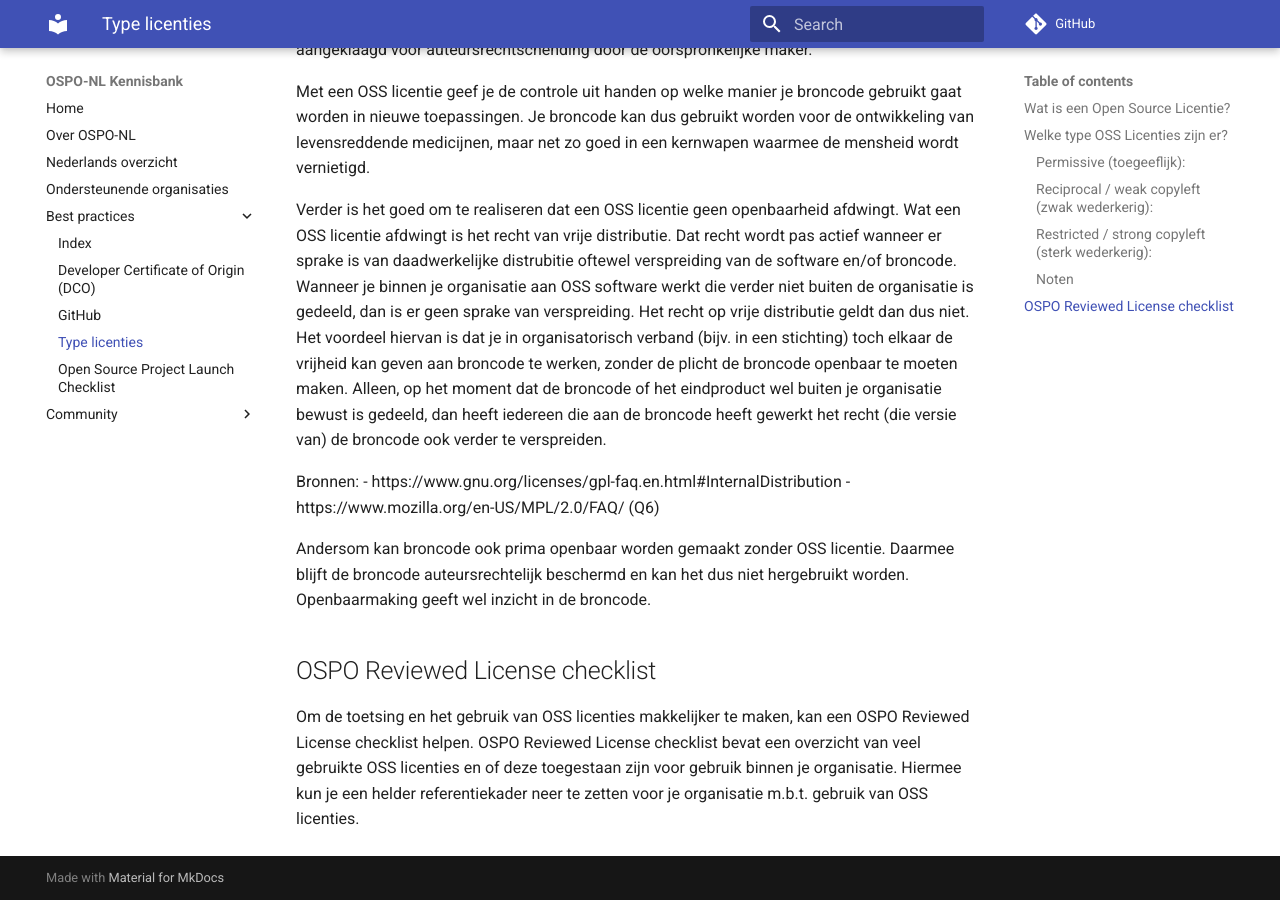
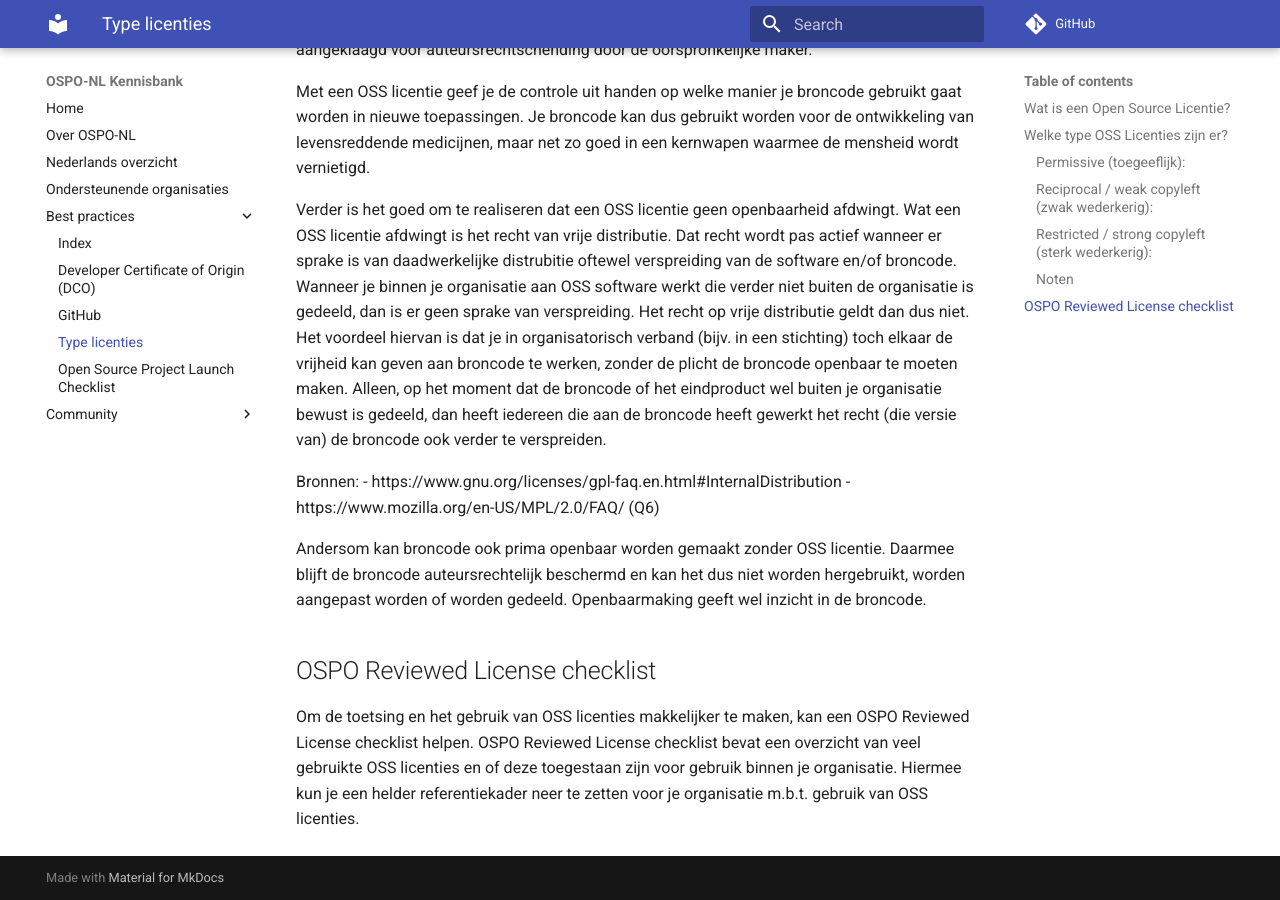
Before and after one commit to ospo-nl/kennisbank, an MkDocs documentation site: the page built from docs/Best practices/Type licenties.md, in a window 1280 px wide and 900 px high, scrolled down 2433 px. Built offline with MkDocs 1.6.1 and Material for MkDocs 9.7.7, drawn with Linux system fonts in a browser that asks for light colours; comment, search, counter and statistics services are not loaded.

Commit message:
Update docs/Best practices/Type licenties.md
Co-authored-by: Jonas van den Bogaard <3628277+Jonasvdbo@users.noreply.github.com>
Signed-off-by: MauriceHendriks <13993817+MauriceHendriks@users.noreply.github.com>

```diff
--- a/docs/Best practices/Type licenties.md
+++ b/docs/Best practices/Type licenties.md
@@ -94,7 +94,8 @@ Bronnen:
 - https://www.mozilla.org/en-US/MPL/2.0/FAQ/ (Q6)
 
 Andersom kan broncode ook prima openbaar worden gemaakt zonder OSS licentie. Daarmee blijft de broncode
-auteursrechtelijk beschermd en kan het dus niet hergebruikt worden. Openbaarmaking geeft wel inzicht in de broncode.
+auteursrechtelijk beschermd en kan het dus niet worden hergebruikt, worden aangepast worden of worden gedeeld. Openbaarmaking geeft wel inzicht in de broncode.
+
 
 ## OSPO Reviewed License checklist
 
```
